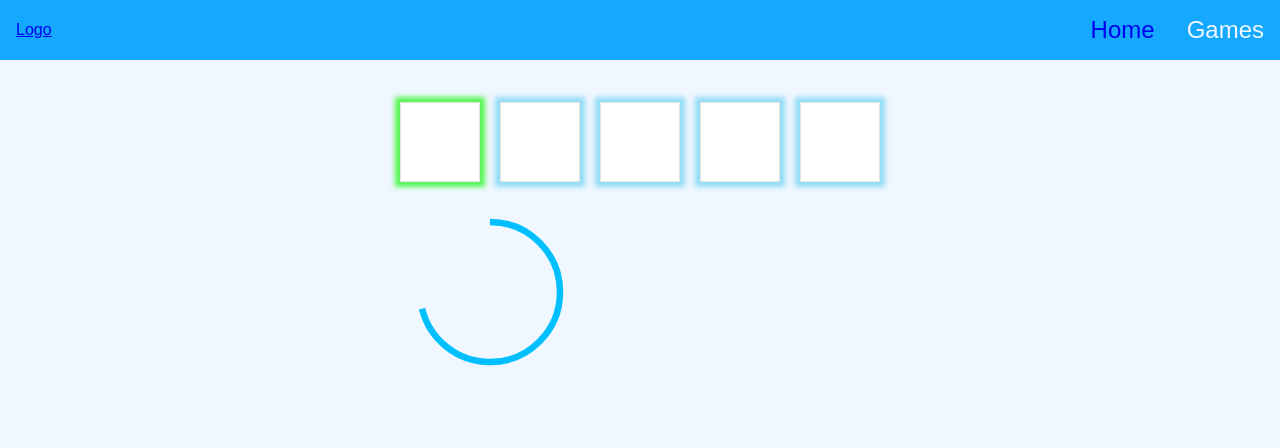
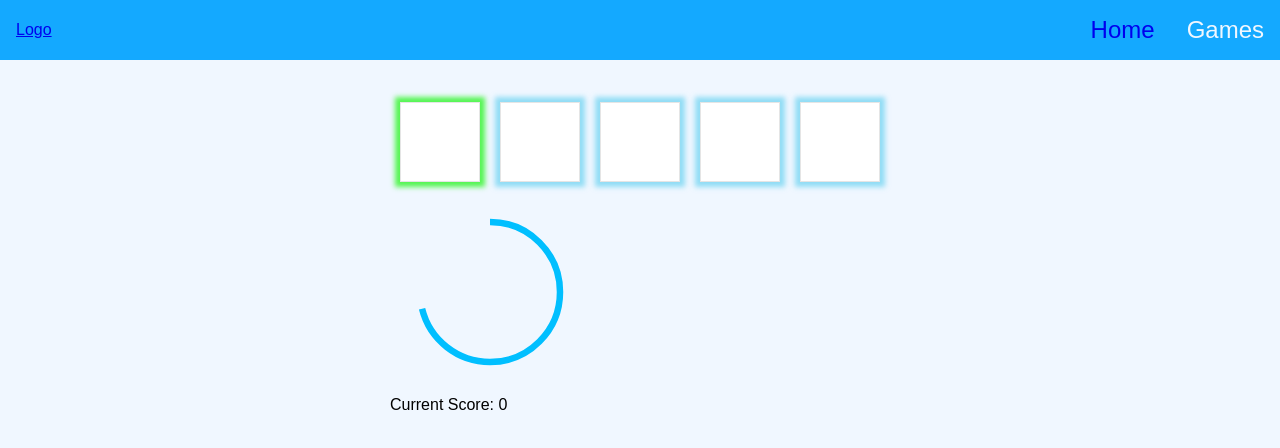
Before and after one commit to DanielWilliamParsons/SpellingApp, a React (Create React App) app in the folder spellingapp/: page / in a window 1280 px wide. Both pictures are taken after a click on the button "Start Game". Shown: the top 448 px of the page. Built offline with nearby package versions, Linux system fonts and the light colour scheme.

Commit message:
Added Scorer component and UseScorer hook to keep track of the scor state for each correct letter and display that score to the user and reset it when the game is over.

```diff
--- /dev/null
+++ b/spellingapp/src/components/scorerComponents/Scorer.jsx
@@ -0,0 +1,14 @@
+import React, {  } from 'react';
+
+const Scorer = ({ score }) => {
+
+    return (
+        <div>
+            <div className="score-report">
+                <p>Current Score: {score}</p>
+            </div>
+        </div>
+    );
+}
+
+export default Scorer;
--- /dev/null
+++ b/spellingapp/src/components/scorerComponents/UseScorer.jsx
@@ -0,0 +1,20 @@
+import { useState } from 'react';
+
+const UseScorer = () => {
+    const [score, setScore] = useState(0);
+
+    return {
+        score,
+        setScore
+    }
+
+}
+
+export default UseScorer;
+
+/**
+ * This is exported to SpellingGameContainer.
+ * Then score and setScore are passed as props to the UseSpellingGame hook.
+ * The UseSpellingGame hook decides when the score is updated.
+ * score state is also passed into the Scorer component so that the score can be displayed.
+ */
--- a/spellingapp/src/components/spellingCheckComponents/SpellingGameContainer.jsx
+++ b/spellingapp/src/components/spellingCheckComponents/SpellingGameContainer.jsx
@@ -5,6 +5,8 @@ import LetterInput from './LetterInput';
 import './SpellingGameContainer.css';
 import CountDown from '../timerComponents/CountDown';
 import useCountDownControl from '../timerComponents/useCountDownControl';
+import useScorer from '../scorerComponents/UseScorer';
+import Scorer from '../scorerComponents/Scorer'
 
 
 // Get the words data
@@ -24,13 +26,18 @@ const SpellingGameContainer = () => {
     } = useGameControl();
 
     const {
+        score,
+        setScore
+    } = useScorer();
+
+    const {
         currentWordIndex,
         userInputs,
         userCorrect,
         inputRefs,
         handleLetterInput,
         timeUp
-    } = useSpellingGame(words, hasGameStarted, endGame);
+    } = useSpellingGame(words, hasGameStarted, endGame, score, setScore);
 
     const {
         isCountingDown,
@@ -59,6 +66,9 @@ const SpellingGameContainer = () => {
                         isCountingDown = { isCountingDown }
                         endCountDown = { endCountDown }
                     />
+                    <Scorer
+                        score = { score }
+                    />
                 </div>
             )}
             {isGameOver ? (
--- a/spellingapp/src/components/spellingCheckComponents/useSpellingGame.jsx
+++ b/spellingapp/src/components/spellingCheckComponents/useSpellingGame.jsx
@@ -9,7 +9,7 @@
 
 import { useState, useEffect, useRef } from 'react';
 
-const useSpellingGame = (words, hasGameStarted, endGame) => {
+const useSpellingGame = (words, hasGameStarted, endGame, score, setScore) => {
 
     // The words input is an array of words
     const [currentWordIndex, setCurrentWordIndex] = useState(0);
@@ -24,8 +24,6 @@ const useSpellingGame = (words, hasGameStarted, endGame) => {
     const [userCorrect, setUserCorrect] = useState(
         Array(words[0].word.length).fill('incomplete')
     );
-    console.log(words[0].word.length);
-    console.log(userCorrect);
 
     const inputRefs = useRef([]); // An array of refs for each input on the form
 
@@ -41,8 +39,6 @@ const useSpellingGame = (words, hasGameStarted, endGame) => {
 
 
     const handleLetterInput = (e, letter, index) => {
-        console.log(e.target.value);
-        console.log(index);
 
         // Update the empty inputs
         const updatedInputs = [...userInputs];
@@ -56,6 +52,8 @@ const useSpellingGame = (words, hasGameStarted, endGame) => {
             const updatedUserCorrect = [...userCorrect];
             updatedUserCorrect[index] = 'correct';
             setUserCorrect(updatedUserCorrect);
+            setScore(score => score + 1);
+            console.log(score);
 
             // On the last letter we should prepare to move to the next word,
             if (index === words[currentWordIndex].word.length - 1) {
@@ -72,6 +70,7 @@ const useSpellingGame = (words, hasGameStarted, endGame) => {
                         inputRefs.current[0].focus();
                         setCurrentWordIndex(0);
                         resetUserInputs(0);
+                        setScore(0); // Resets the score to zero.
                         endGame();
                     }, 500);
 
```
Also changed, not shown: spellingapp/src/components/scorerComponents/Scorer.css (added).
